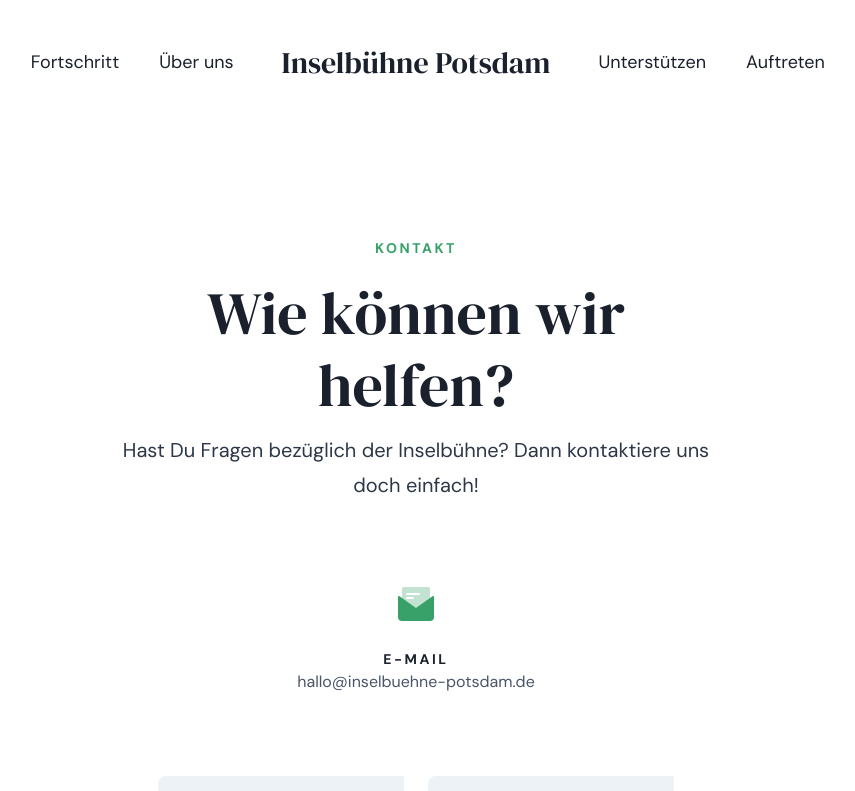
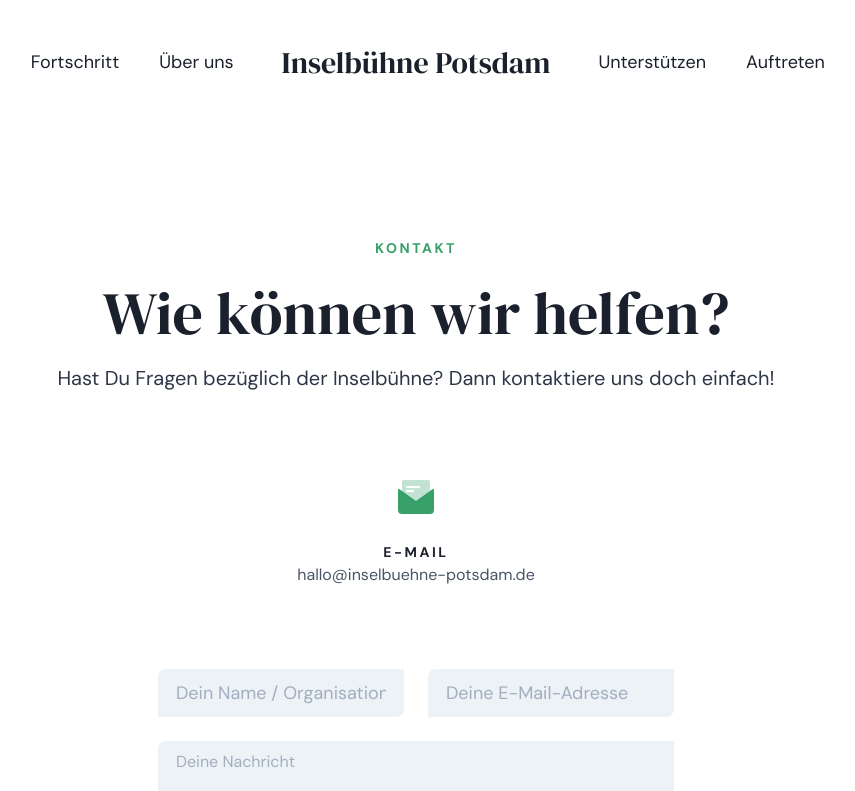
Before and after one commit to potsdamer-buergerstiftung/inselbuehne, a Next.js app: page /kontakt in a window 1280 px wide. Shown: the top 791 px of the page, without its empty margins (224-1079 px from the left). Built offline with nearby package versions, Linux system fonts and the light colour scheme.

Commit message:
make heading container larger

```diff
--- a/components/Title.tsx
+++ b/components/Title.tsx
@@ -28,7 +28,7 @@
       textAlign="center"
       background={props.color ? props.color : "green.50"}
     >
-      <Container>
+      <Container maxW="6xl">
         {props.heading && (
           <Heading as="h6" variant="uppercase" fontSize="sm" mb="5" color="green.500">
             {props.heading}
```
